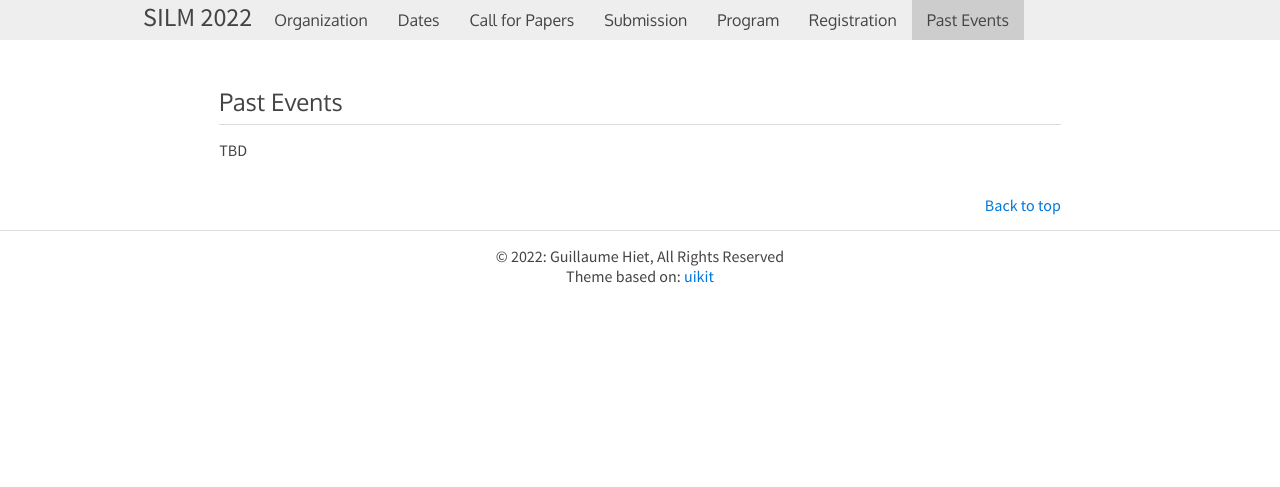
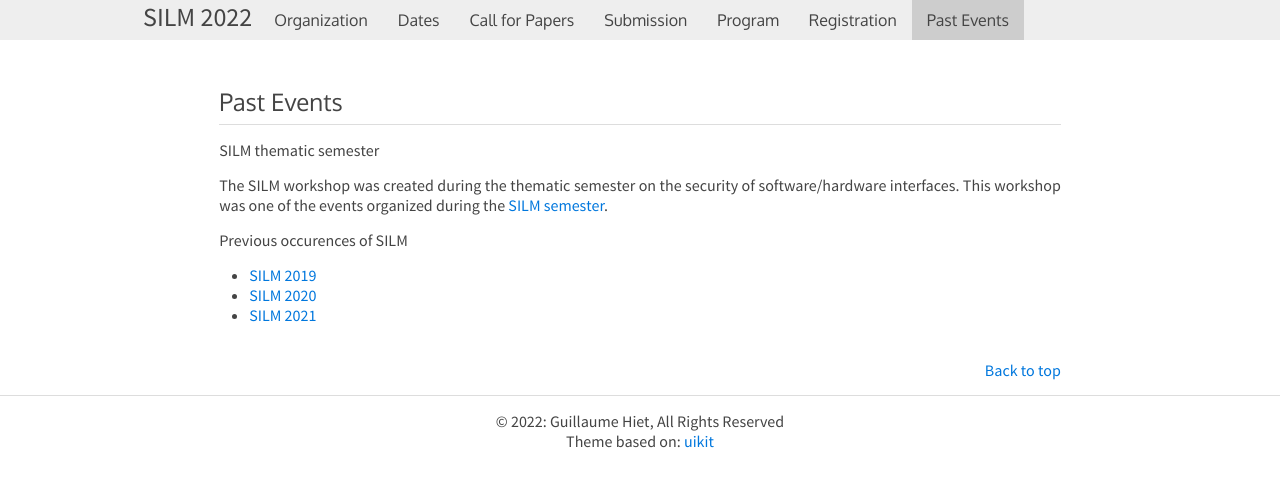
Before and after one commit to silm-workshop/silm-workshop.github.io, a Jekyll site: the page built from past.html, in a window 1280 px wide. Shown: the top 487 px of the page. Built offline with Jekyll 4.4.1, drawn with Linux system fonts in a browser that asks for light colours.

Commit message:
add past events

```diff
--- a/past.html
+++ b/past.html
@@ -3,4 +3,13 @@ title: Past Events
 layout: default
 ---
 
-<p> TBD</p>
+<p>SILM thematic semester</p>
+
+The SILM workshop was created during the thematic semester on the security of software/hardware interfaces. This workshop was one of the events organized during the <a href="https://silm.inria.fr/">SILM semester</a>.
+<p> Previous occurences of SILM</p>
+
+<ul>
+  <li><a href="https://silm-workshop.inria.fr/">SILM 2019</a></li>
+  <li><a href="https://silm-workshop-2020.inria.fr/">SILM 2020</a></li>
+  <li><a href="https://silm-workshop-2021.inria.fr/">SILM 2021</a></li>
+</ul>
```
